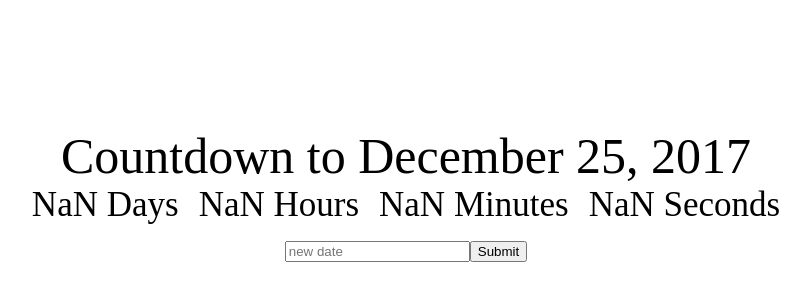
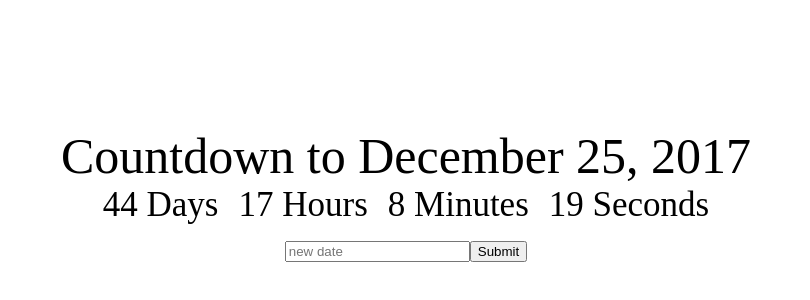
Before and after one commit to embahr/countdown-app, a React (Create React App) app: page / in a window 1280 px wide. Shown: the part 126-426 px from the top of the page, without its empty margins (234-1044 px from the left). Built offline with nearby package versions, Linux system fonts and the light colour scheme.

Commit message:
made clock component dynamic.

```diff
--- a/src/app.jsx
+++ b/src/app.jsx
@@ -21,7 +21,9 @@ class App extends Component {
             <div className="App">
                 <div className="App-title">
                     Countdown to { this.state.deadline }</div>
-                <Clock />
+                <Clock
+                    deadline={ this.state.deadline }
+                />
                 <div>
                     <input
                         placeholder="new date"
```
